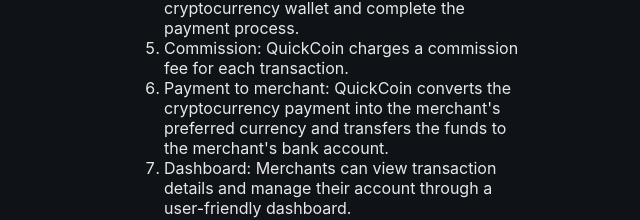
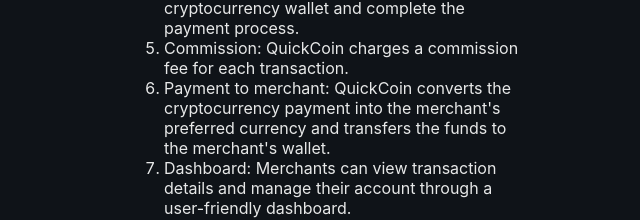
Before and after one commit to serhii-kucherenko/quick-coin, a Next.js app: page / in a window 1280 px wide. Shown: the part 371-591 px from the top of the page, without its empty margins (316-956 px from the left). Built offline with nearby package versions, Linux system fonts and the light colour scheme; what @thirdweb-dev/react would draw is missing.

Commit message:
Update description

```diff
--- a/pages/index.tsx
+++ b/pages/index.tsx
@@ -22,7 +22,7 @@
           <li>Commission: QuickCoin charges a commission fee for each transaction.</li>
           <li>
             Payment to merchant: QuickCoin converts the cryptocurrency payment into the merchant's preferred currency and transfers the funds to the
-            merchant's bank account.
+            merchant's wallet.
           </li>
           <li>Dashboard: Merchants can view transaction details and manage their account through a user-friendly dashboard.</li>
         </ol>
```
